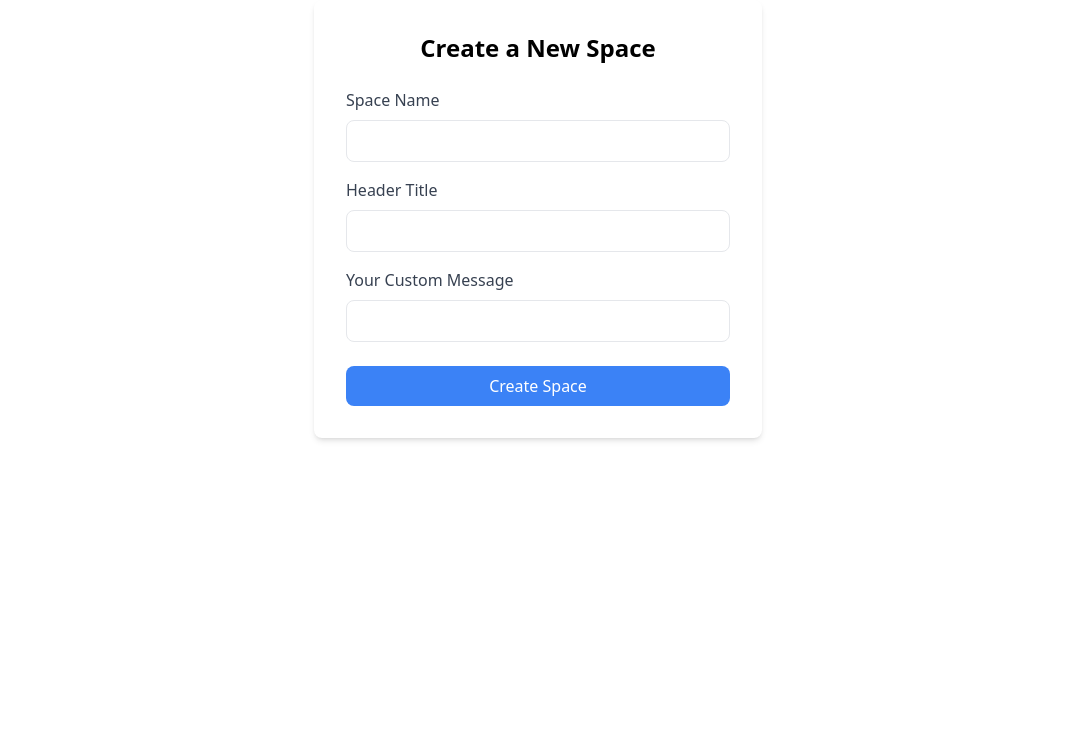
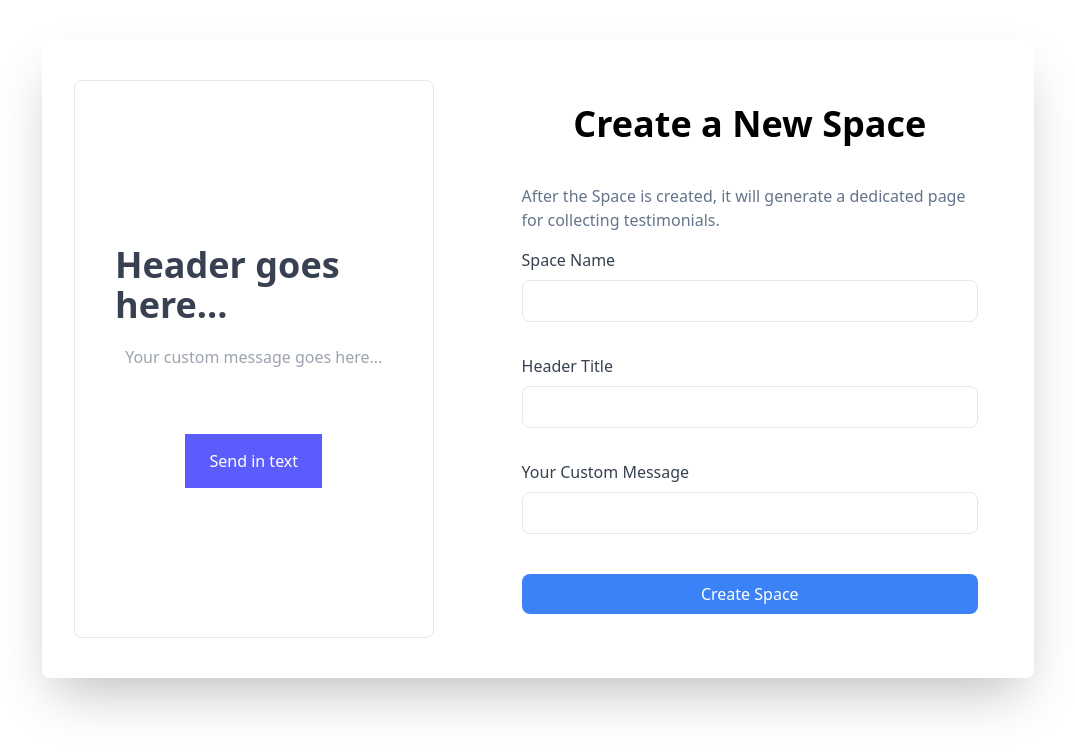
Before and after one commit to rahulmalhotra236/Review-Reel-Frontend, a React (Vite) app: page /new-space in a window 1280 px wide. Shown: the top 752 px of the page, without its empty margins (102-1177 px from the left). Built offline with nearby package versions, Linux system fonts and the light colour scheme.

Commit message:
add tailwind to other pages

```diff
--- a/src/Pages/NewSpace.jsx
+++ b/src/Pages/NewSpace.jsx
@@ -37,17 +37,35 @@ const NewSpace = () => {
 
 
   return (
+    <div className=" mx-36 my-10 flex gap-16 shadow-2xl justify-center rounded-lg py-10 px-8">
+      <div className="w-1/2 border rounded-lg p-10 flex flex-col justify-center gap-20 items-center">
+        <div className="flex flex-col items-center gap-5">
+          <h3 className="text-gray-700 font-bold text-4xl">
+            Header goes here...
+          </h3>
+          <p className="text-gray-400">Your custom message goes here...</p>
+        </div>
+        <div>
+          <butto className="bg-[#5C5CFC] text-white px-6 py-4 w-full  cursor-pointer">
+            Send in text
+          </butto>
+        </div>
+      </div>
       <form
         action={`/space-created/${formData.spaceName}`}
         onSubmit={handleSpaceData}
         method="post"
       >
-      <div className="max-w-md mx-auto bg-white p-8 rounded-lg shadow-md">
-        <h2 className="text-2xl font-bold mb-6 text-center">
+        <div className=" mx-auto bg-white  rounded-lg flex flex-col justify-center items-center gap-4 p-6">
+          <h2 className="text-4xl font-bold mb-6 text-center">
             Create a New Space
           </h2>
+          <p className="text-slate-500 ">
+            After the Space is created, it will generate a dedicated page for
+            collecting testimonials.
+          </p>
 
-        <div className="mb-4">
+          <div className="mb-4 w-full">
             <label
               htmlFor="space-name"
               className="block text-gray-700 font-medium mb-2"
@@ -64,7 +82,7 @@ const NewSpace = () => {
             />
           </div>
 
-        <div className="mb-4">
+          <div className="mb-4 w-full">
             <label
               htmlFor="header-title"
               className="block text-gray-700 font-medium mb-2"
@@ -81,7 +99,7 @@ const NewSpace = () => {
             />
           </div>
 
-        <div className="mb-6">
+          <div className="mb-6 w-full">
             <label
               htmlFor="your-custom-message"
               className="block text-gray-700 font-medium mb-2"
@@ -106,6 +124,7 @@ const NewSpace = () => {
           </button>
         </div>
       </form>
+    </div>
   )
 }
 
--- a/src/Pages/ShowSpaceData.jsx
+++ b/src/Pages/ShowSpaceData.jsx
@@ -25,18 +25,65 @@ const ShowSpaceData = () => {
     <div className="flex flex-col  gap-20 min-h-screen bg-[#151719] px-20 py-5">
       <Navbar />
 
+      <div>
+        {data.map((d, index) => (
+          <div key={index} className="flex justify-between items-center">
+            <div>
+              <h1 className="text-white text-4xl font-bold mb-2">
+                {d.yourName}
+              </h1>
+              <p className="text-white text-gray-400">
+                Space public URL:
+                <a href="#" className="underline">
+                  LINK
+                </a>
+              </p>
+            </div>
+
+            <div>
+              <button className="bg-white rounded-md px-5 py-2">
+                Edit Space
+              </button>
+            </div>
+          </div>
+        ))}
+      </div>
+
+      <div className="flex w-full  p-6">
+        <div className="w-1/2 cursor-pointer text-xl font-semibold text-white ">
+          Wall of Love
+        </div>
+        <div className="w-full bg-[#292C30] rounded-lg text-gray-400">
           {data ? (
             data.map((d, index) => (
-          <div key={index} className="mb-4 p-4 border rounded shadow">
-            <h1 className="text-xl font-bold mb-2">{d.yourName}</h1>
-            <p className="text-gray-700">{d.yourTestimonial}</p>
-            <p className="text-gray-700">{d.yourEmail}</p>
+              <div key={index} className="mb-4 p-10 shadow">
+                <p className="text-gray-200">{d.yourTestimonial}</p>
+                <br />
+                <div className="flex md:justify-between w-1/2">
+                  <div>
+                    <p>Name</p>
+                    <p >{d.yourName}</p>
+                  </div>
+                  <div>
+                    <p>Email</p>
+                    <p>{d.yourEmail}</p>
+                  </div>
+
+                </div>
+                <br />
+                <div>
+                  <p>Submitted at</p>
+                  <p>1/2/2002</p>
+                </div>
+
               </div>
             ))
           ) : (
             <p className="text-gray-500">No testimonials found.</p>
           )}
         </div>
+      </div>
+    </div>
   )
 }
 
```
Lines whose indentation alone changed are shown as unchanged.
